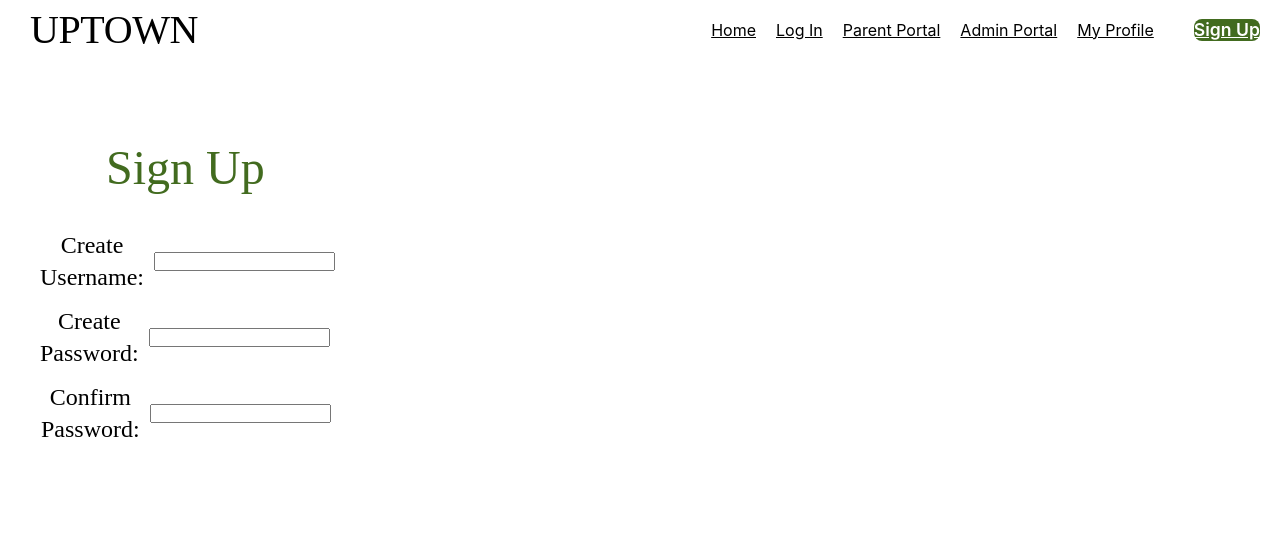
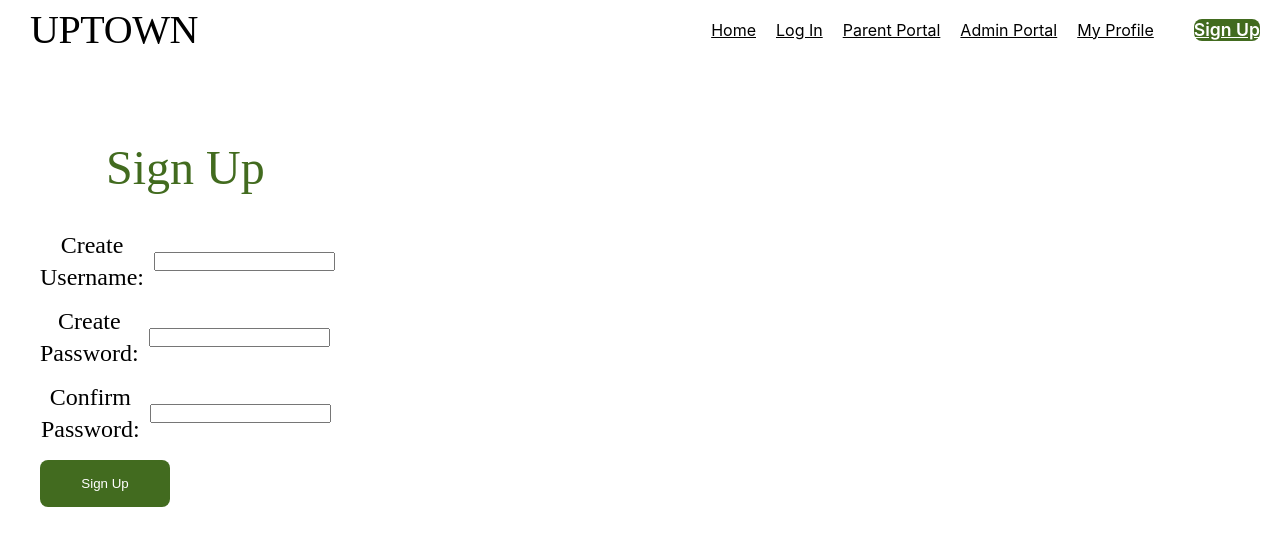
Before and after one commit to nmingora/Accessibility_WebApp, a React (Create React App) app in the folder client/udchat/: page /SignUp in a window 1280 px wide. Shown: the top 546 px of the page. Built offline with nearby package versions, Linux system fonts and the light colour scheme.

Commit message:
coding handle submit front-end and back-end

```diff
--- a/client/udchat/src/Components/SignUp.js
+++ b/client/udchat/src/Components/SignUp.js
@@ -4,8 +4,9 @@ import Layout from './Layout';
 
 
 const Signup = () => {
-  const [email, setEmail] = useState('')
-  const [password, setPassword] = useState('')
+  const [email, setEmail] = useState('');
+  const [password, setPassword] = useState('');
+  const [confirmPassword, setConfirmPassword] = useState('');
   const [signupSuccess, setSignupSuccess] = useState(false);
 
   const handleEmailChange = (e) => {
@@ -16,13 +17,31 @@ const Signup = () => {
     setPassword(e.target.value);
   };
 
-  const handleSubmit = (e) => {
+  const handleConfirmPasswordChange = (e) => {
+    setConfirmPassword(e.target.value);
+  }
+
+  const handleSubmit = async (e) => {
     e.preventDefault();
-    // Handle signup logic (e.g., send data to a server)
-    console.log('Email:', email);
-    console.log('Password:', password);
+    try {
+      // Send sign-up data to the backend server
+      const response = await fetch('/api/signup', {
+        method: 'POST',
+        headers: {
+          'Content-Type': 'application/json',
+        },
+        body: JSON.stringify({ email, password }),
+      });
 
+      if (!response.ok) {
+        throw new Error('Failed to sign up');
+      }
+
+      console.log('User signed up successfully');
       setSignupSuccess(true);
+    } catch (error) {
+      console.error('Error signing up user:', error);
+    }
   };
 
 
@@ -30,18 +49,18 @@ const Signup = () => {
   return (
     <Layout>
       <div>
-      <div style={{position: 'absolute',width: '524px',height: '63px',left: '106px',top: '137px',fontFamily: 'Jacques Francois',fontStyle: 'normal',fontWeight: '400',fontSize: '48px',lineHeight: '130%',display: 'flex',alignItems: 'center',textAlign: 'center',color: '#426B1F'}}>
+        <div style={{ position: 'absolute', width: '524px', height: '63px', left: '106px', top: '137px', fontFamily: 'Jacques Francois', fontStyle: 'normal', fontWeight: '400', fontSize: '48px', lineHeight: '130%', display: 'flex', alignItems: 'center', textAlign: 'center', color: '#426B1F' }}>
           Sign Up
         </div>
 
-      <div style={{position: 'absolute', width: '125px', height: '37px', left: '40px', top: '243px', fontFamily: 'Jacques Francois', fontStyle: 'normal', fontWeight: '400', fontSize: '24px', lineHeight: '130%', display: 'flex', alignItems: 'center', textAlign: 'center', color: '#000000'}}>
+        <div style={{ position: 'absolute', width: '125px', height: '37px', left: '40px', top: '243px', fontFamily: 'Jacques Francois', fontStyle: 'normal', fontWeight: '400', fontSize: '24px', lineHeight: '130%', display: 'flex', alignItems: 'center', textAlign: 'center', color: '#000000' }}>
           Create Username:
-        <input type="text" value={email} onChange={(e) => setEmail(e.target.value)} style={{ marginLeft: '10px' }} />
+          <input type="text" value={email} onChange={handleEmailChange} style={{ marginLeft: '10px' }} />
         </div>
 
-      <div style={{position: 'absolute', width: '125px', height: '43px', left: '40px', top: '316px', fontFamily: 'Jacques Francois', fontStyle: 'normal', fontWeight: '400', fontSize: '24px', lineHeight: '130%', display: 'flex', alignItems: 'center', textAlign: 'center', color: '#000000'}}>
+        <div style={{ position: 'absolute', width: '125px', height: '43px', left: '40px', top: '316px', fontFamily: 'Jacques Francois', fontStyle: 'normal', fontWeight: '400', fontSize: '24px', lineHeight: '130%', display: 'flex', alignItems: 'center', textAlign: 'center', color: '#000000' }}>
           Create Password:
-        <input type="password" value={password} onChange={(e) => setPassword(e.target.value)} style={{ marginLeft: '10px' }} />
+          <input type="password" value={password} onChange={handlePasswordChange} style={{ marginLeft: '10px' }} />
         </div>
 
 
@@ -65,13 +84,17 @@ const Signup = () => {
           Sign Up
         </button>
 
-
-      <div style={{position: 'absolute', width: '125px', height: '37px', left: '41px', top: '395px', fontFamily: 'Jacques Francois', fontStyle: 'normal', fontWeight: '400', fontSize: '24px', lineHeight: '130%', display: 'flex', alignItems: 'center', textAlign: 'center', color: '#000000'}}>
+        <div style={{ position: 'absolute', width: '125px', height: '37px', left: '41px', top: '395px', fontFamily: 'Jacques Francois', fontStyle: 'normal', fontWeight: '400', fontSize: '24px', lineHeight: '130%', display: 'flex', alignItems: 'center', textAlign: 'center', color: '#000000' }}>
           Confirm Password:
-        <input type="password" value={password} onChange={(e) => setPassword(e.target.value)} style={{ marginLeft: '10px' }} />
-      </div>
+          <input type="password" value={confirmPassword} onChange={handleConfirmPasswordChange} style={{ marginLeft: '10px' }} />
         </div>
 
+        {/* Sign up button */}
+        <button onClick={handleSubmit} style={{ position: 'absolute', width: '130px', height: '47px', left: '40px', top: '450px', background: '#426B1F', borderRadius: '8px', display: 'flex', justifyContent: 'center', alignItems: 'center', border: 'none', outline: 'none', cursor: 'pointer' }}>
+          Sign Up
+        </button>
+
+      </div>
     </Layout>
   );
 };
```
Also changed, not shown: 1 other file (tests, documents, lock files or other folders). Lines whose indentation alone changed are shown as unchanged.
